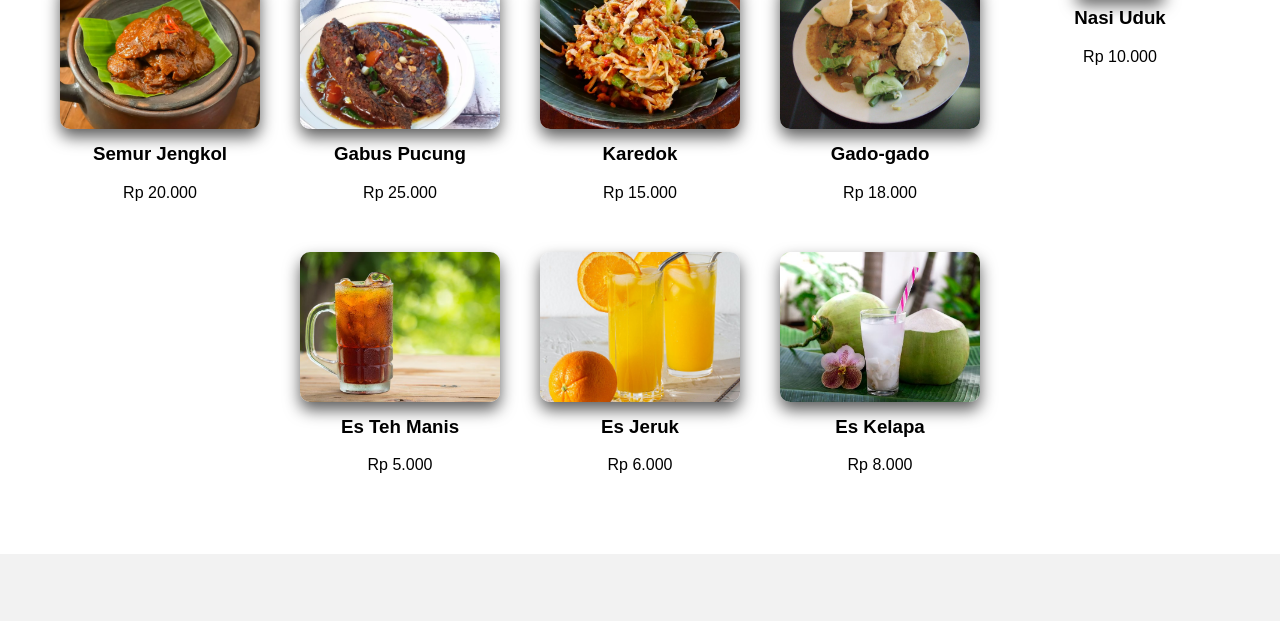
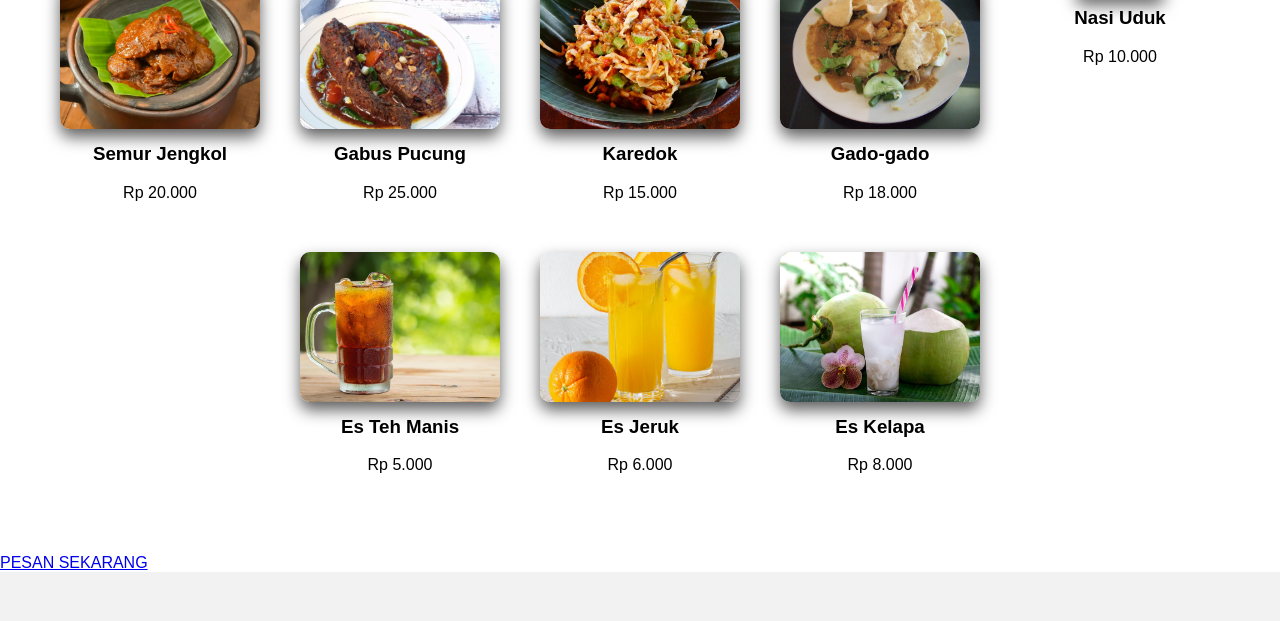
Before and after one commit to naufalwebdev/warteg, a plain HTML site: page index.html in a window 1280 px wide. Shown: the part 491-1112 px from the top of the page. Drawn offline with Linux system fonts and the light colour scheme.

Commit message:
Update index.html

```diff
--- a/index.html
+++ b/index.html
@@ -57,6 +57,10 @@
         </div>
     </div>
 
+    <div class="order-button">
+        <a href="order.html">PESAN SEKARANG</a>
+    </div>
+
     <div class="contact">
         <h2>Kontak Kami</h2>
         <a href="https://wa.me/6285891806242" target="_blank"><img src="whatsapp.png" alt="WhatsApp"></a>
```
